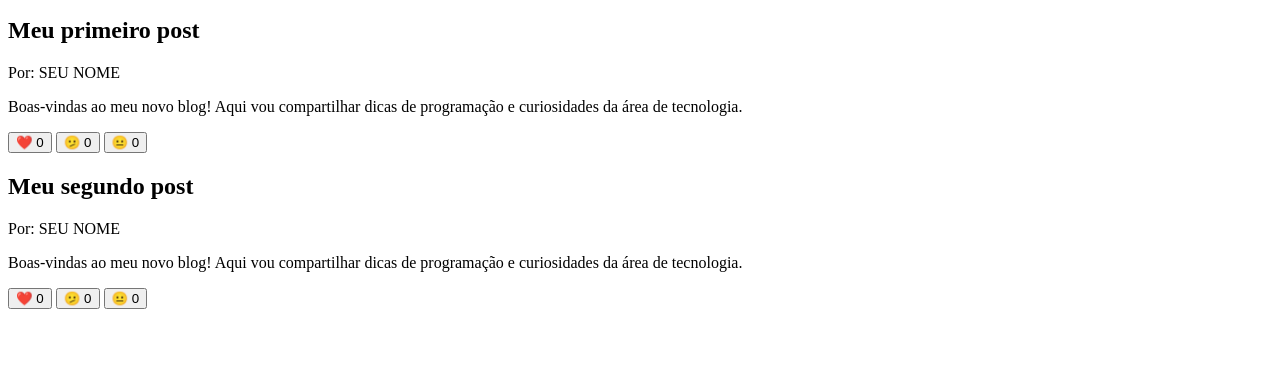
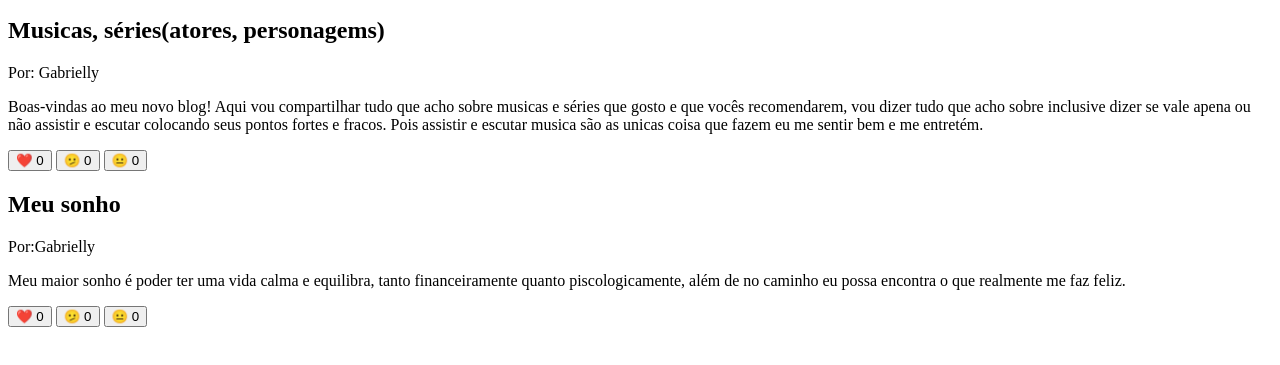
Before and after one commit to gabriellywillrich-sudo/2-semestre, a plain HTML site: page index.html in a window 1280 px wide. Shown: the part 123-488 px from the top of the page. Drawn offline with Linux system fonts and the light colour scheme.

Commit message:
novo post

```diff
--- a/index.html
+++ b/index.html
@@ -16,19 +16,17 @@
     </header>
     <main>
         <div>
-            <h2>Meu primeiro post</h2>
-            <p>Por: SEU NOME</p>
-            <p>Boas-vindas ao meu novo blog! Aqui vou compartilhar dicas de programação e curiosidades da área de
-                tecnologia.</p>
+            <h2>Musicas, séries(atores, personagems)</h2>
+            <p>Por: Gabrielly</p>
+            <p>Boas-vindas ao meu novo blog! Aqui vou compartilhar tudo que acho sobre musicas e séries que gosto e que vocês recomendarem, vou dizer tudo que acho sobre inclusive dizer se vale apena ou não assistir e escutar colocando seus pontos fortes e fracos. Pois assistir e escutar musica são as unicas coisa que fazem eu me sentir bem e me entretém. </p>
         </div>
         <button>❤️ <span>0</span></button>
         <button>🫤 <span>0</span></button>
         <button>😐 <span>0</span></button>
         <div>
-            <h2>Meu segundo post</h2>
-            <p>Por: SEU NOME</p>
-            <p>Boas-vindas ao meu novo blog! Aqui vou compartilhar dicas de programação e curiosidades da área de
-                tecnologia.</p>
+            <h2>Meu sonho</h2>
+            <p>Por:Gabrielly</p>
+            <p>Meu maior sonho é poder ter uma vida calma e equilibra, tanto financeiramente quanto piscologicamente, além de no caminho eu possa encontra o que realmente me faz feliz.</p>
         </div>
         <button>❤️ <span>0</span></button>
         <button>🫤 <span>0</span></button>
```
